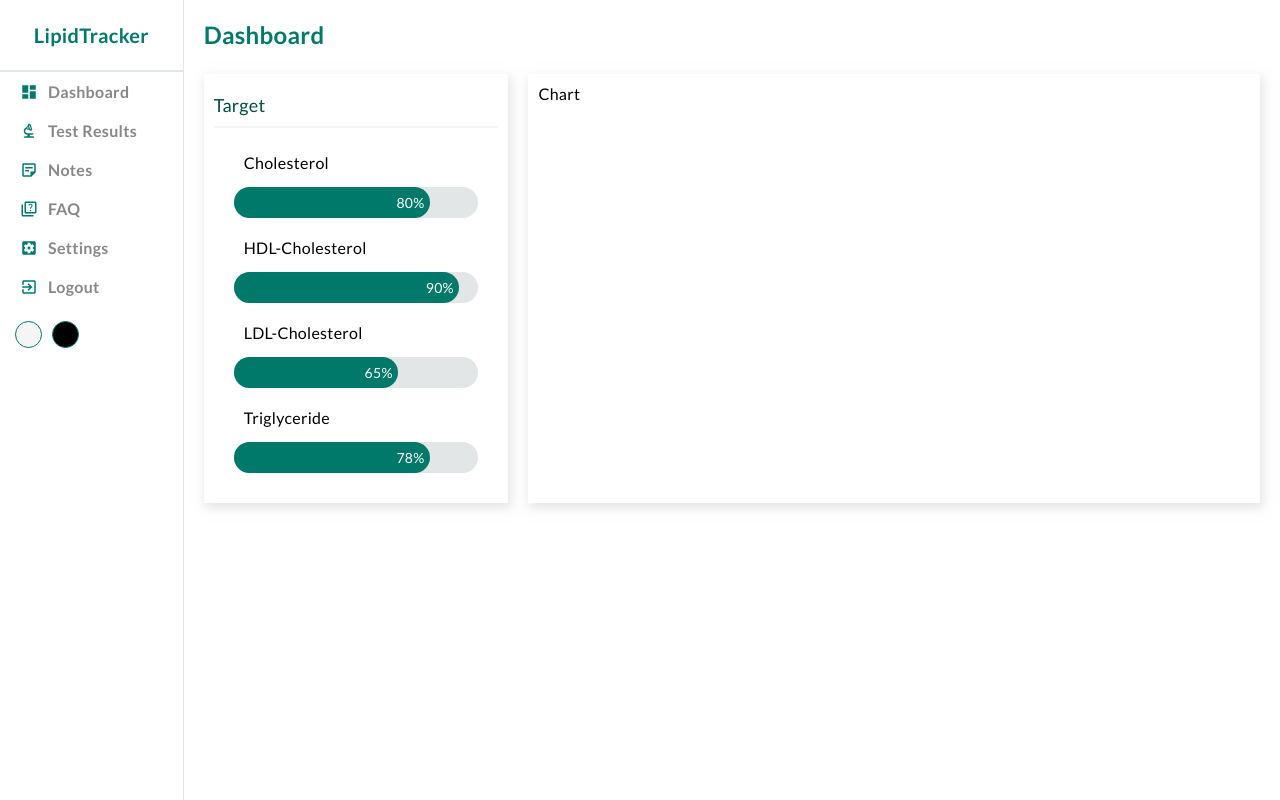
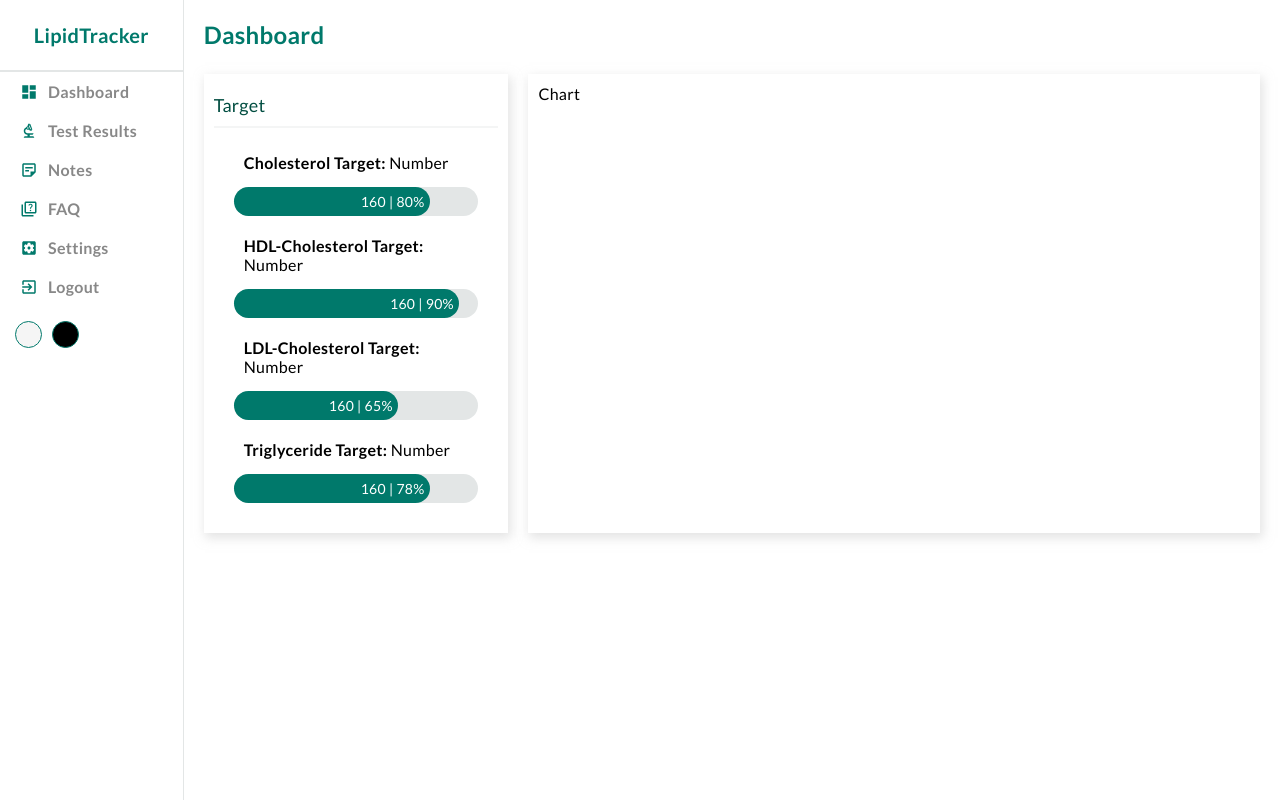
Before and after one commit to IsabelWen/LipidTracker, a React (Create React App) app: page / in a window 1280 px wide. Built offline with nearby package versions, Linux system fonts and the light colour scheme.

Commit message:
Adjust styling target component

```diff
--- a/src/components/target/target.jsx
+++ b/src/components/target/target.jsx
@@ -9,23 +9,23 @@ const Target = () => {
             <div className="top">
                 <h1 className="title">Target</h1>
             </div>
-            <hr />
+            <hr/>
             <div className="bottom">
-                <p>Cholesterol</p>
+                <p><b>Cholesterol Target:</b> Number</p>
                 <div className="progressbar">
-                    <div className="progress" style={{width: "78%"}}>80%</div>
+                    <div className="progress" style={{width: "78%"}}>160 | 80%</div>
                 </div>
-                <p>HDL-Cholesterol</p>
+                <p><b>HDL-Cholesterol Target:</b> Number</p>
                 <div className="progressbar">
-                    <div className="progress" style={{width: "90%"}}>90%</div>
+                    <div className="progress" style={{width: "90%"}}>160 | 90%</div>
                 </div>
-                <p>LDL-Cholesterol</p>
+                <p><b>LDL-Cholesterol Target:</b> Number</p>
                 <div className="progressbar">
-                    <div className="progress" style={{width: "65%"}}>65%</div>
+                    <div className="progress" style={{width: "65%"}}>160 | 65%</div>
                 </div>
-                <p>Triglyceride</p>
+                <p><b>Triglyceride Target:</b> Number</p>
                 <div className="progressbar">
-                    <div className="progress" style={{width: "78%"}}>78%</div>
+                    <div className="progress" style={{width: "78%"}}>160 | 78%</div>
                 </div>
             </div>
         </div>
--- a/src/components/target/target.scss
+++ b/src/components/target/target.scss
@@ -44,8 +44,8 @@
 
             .progress {
                 text-align: right;
-                padding-top: 7px;
-                padding-bottom: 7px;
+                padding-top: 6px;
+                padding-bottom: 6px;
                 padding-right: 5px;
                 color: white;
                 background-color: #00796b;
```
